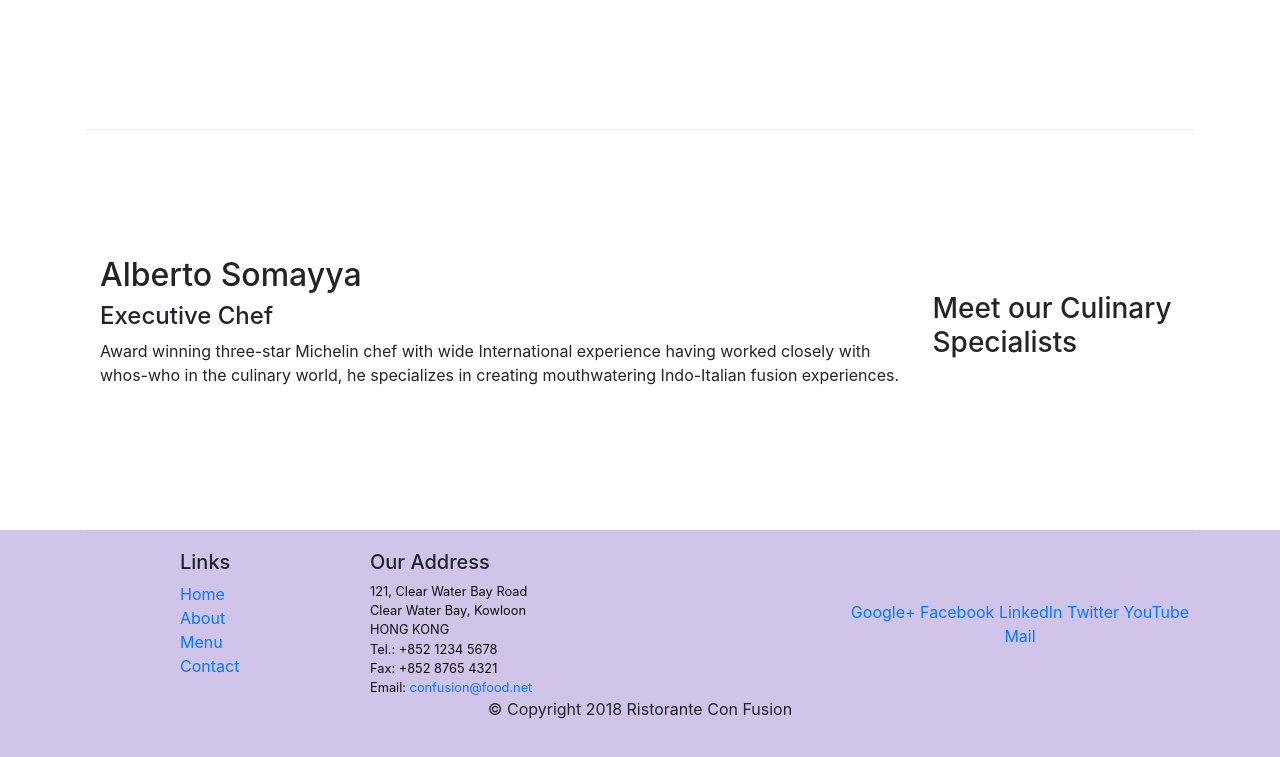
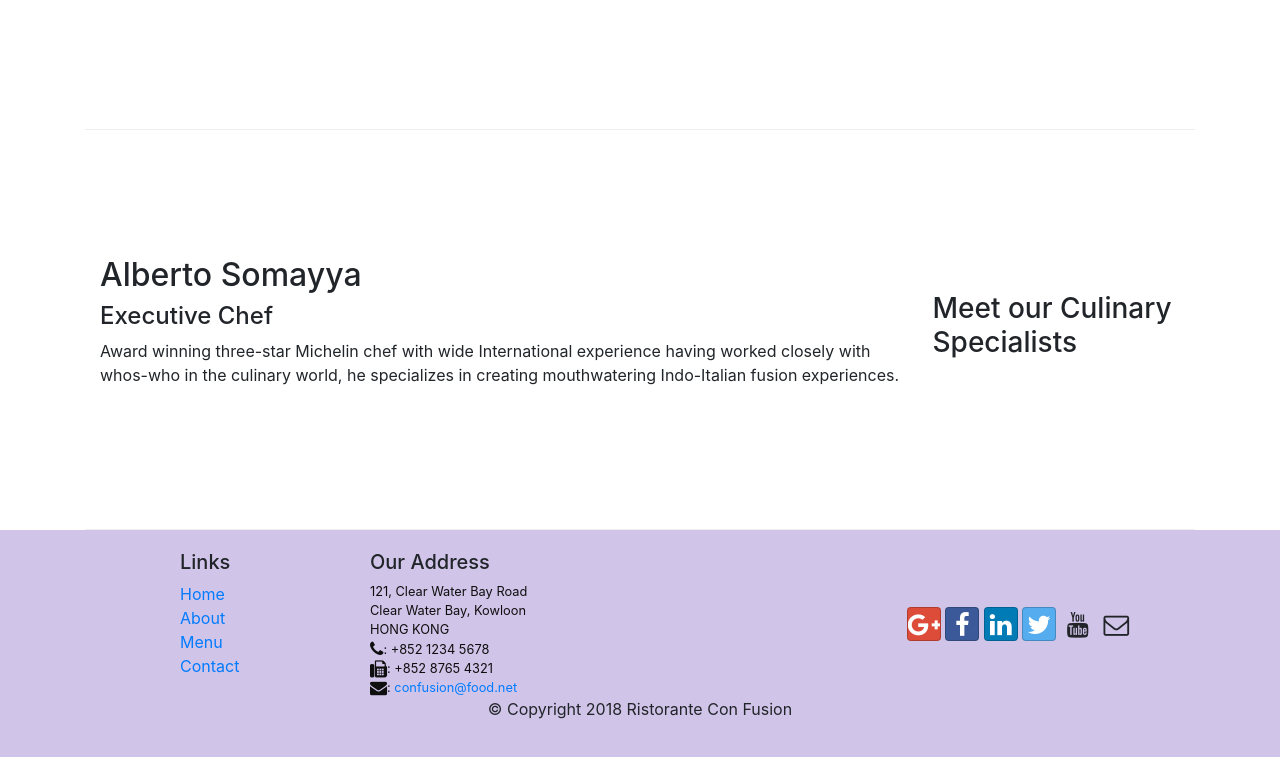
Before and after one commit to samar2605/Restuarant-site, a website: page index.html in a window 1280 px wide. Shown: the part 1004-1761 px from the top of the page. Drawn offline with nearby package versions, Linux system fonts and the light colour scheme.

Commit message:
icon-fonts

```diff
--- a/index.html
+++ b/index.html
@@ -9,6 +9,8 @@
 
     <!-- Bootstrap CSS -->
     <link rel="stylesheet" href="node_modules/bootstrap/dist/css/bootstrap.min.css">
+    <link rel="stylesheet" href="node_modules/font-awesome/css/font-awesome.min.css">
+    <link rel="stylesheet" href="node_modules/bootstrap-social/bootstrap-social.css">
     <link rel="stylesheet" href="css/style.css">
     <title>Ristorante Con Fusion</title>
 </head>
@@ -23,10 +25,10 @@
             <a class="navbar-brand" href="#">Ristorante con Fusion</a>
             <div class="collapse navbar-collapse" id="Navbar">
                 <ul class="navbar-nav mr-auto">
-                    <li class="nav-item active"><a class="nav-link" href="#">Home</a></li>
-                    <li class="nav-item"><a class="nav-link" href="./aboutus.html">About</a></li>
-                    <li class="nav-item"><a class="nav-link" href="#">Menu</a></li>
-                    <li class="nav-item"><a class="nav-link" href="#">Contact</a></li>
+                    <li class="nav-item active"><a class="nav-link" href="#"><span class="fa fa-home fa-lg"></span> Home</a></li>
+                    <li class="nav-item"><a class="nav-link" href="./aboutus.html"><span class="fa fa-info fa-lg"></span> About</a></li>
+                    <li class="nav-item"><a class="nav-link" href="#"><span class="fa fa-list fa-lg"></span> Menu</a></li>
+                    <li class="nav-item"><a class="nav-link" href="#"><span class="fa fa-address-card fa-lg"></span> Contact</a></li>
                 </ul>
             </div>
         </div>
@@ -96,19 +98,19 @@
 		              121, Clear Water Bay Road<br>
 		              Clear Water Bay, Kowloon<br>
 		              HONG KONG<br>
-		              Tel.: +852 1234 5678<br>
-		              Fax: +852 8765 4321<br>
-		              Email: <a href="mailto:confusion@food.net">confusion@food.net</a>
+		              <i class="fa fa-phone fa-lg"></i>: +852 1234 5678<br>
+		              <i class="fa fa-fax fa-lg"></i>: +852 8765 4321<br>
+		              <i class="fa fa-envelope fa-lg"></i>: <a href="mailto:confusion@food.net">confusion@food.net</a>
 		           </address>
                 </div>
                 <div class="col-12 col-sm-4 align-self-center">
                     <div class="text-center">
-                        <a href="http://google.com/+">Google+</a>
-                        <a href="http://www.facebook.com/profile.php?id=">Facebook</a>
-                        <a href="http://www.linkedin.com/in/">LinkedIn</a>
-                        <a href="http://twitter.com/">Twitter</a>
-                        <a href="http://youtube.com/">YouTube</a>
-                        <a href="mailto:">Mail</a>
+                        <a class="btn btn-social-icon btn-google" href="http://google.com/+"><i class="fa fa-google-plus"></i></a>
+                        <a class="btn btn-social-icon btn-facebook" href="http://www.facebook.com/profile.php?id="><i class="fa fa-facebook"></i></a>
+                        <a class="btn btn-social-icon btn-linkedin" href="http://www.linkedin.com/in/"><i class="fa fa-linkedin"></i></a>
+                        <a class="btn btn-social-icon btn-twitter" href="http://twitter.com/"><i class="fa fa-twitter"></i></a>
+                        <a class="btn btn-social-icon btn-youtube" href="http://youtube.com/"><i class="fa fa-youtube"></i></a>
+                        <a class="btn btn-social-icon" href="mailto:"><i class="fa fa-envelope-o"></i></a>
                     </div>
                 </div>
            </div>
--- a/package.json
+++ b/package.json
@@ -14,8 +14,10 @@
     "lite-server": "^2.3.0"
   },
   "dependencies": {
-    "bootstrap": "^4.0.0",
-    "jquery": "^3.3.1",
+    "bootstrap": "^4.6.0",
+    "bootstrap-social": "^5.1.1",
+    "font-awesome": "^4.7.0",
+    "jquery": "^3.6.0",
     "popper.js": "^1.12.9"
   }
 }
```
Also changed, not shown: aboutus.html (+15 -13 lines), 1 other file.
